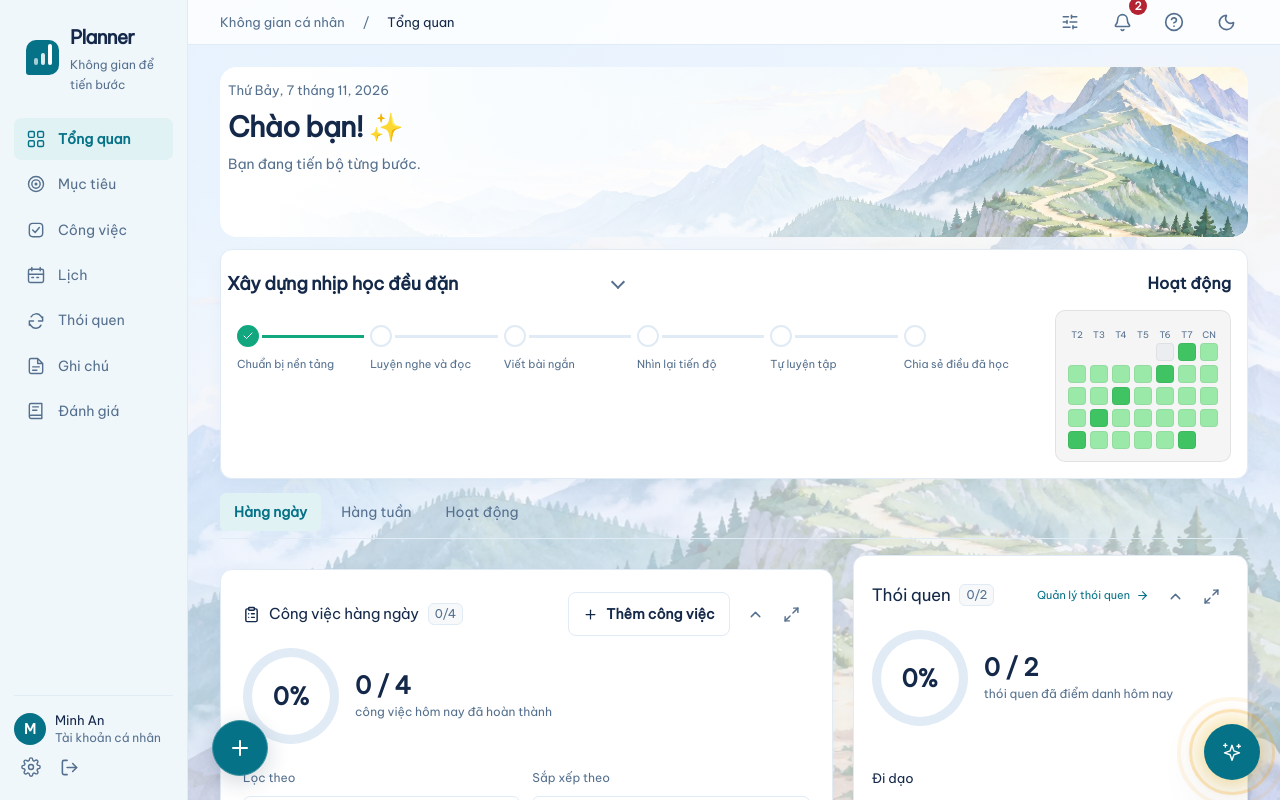
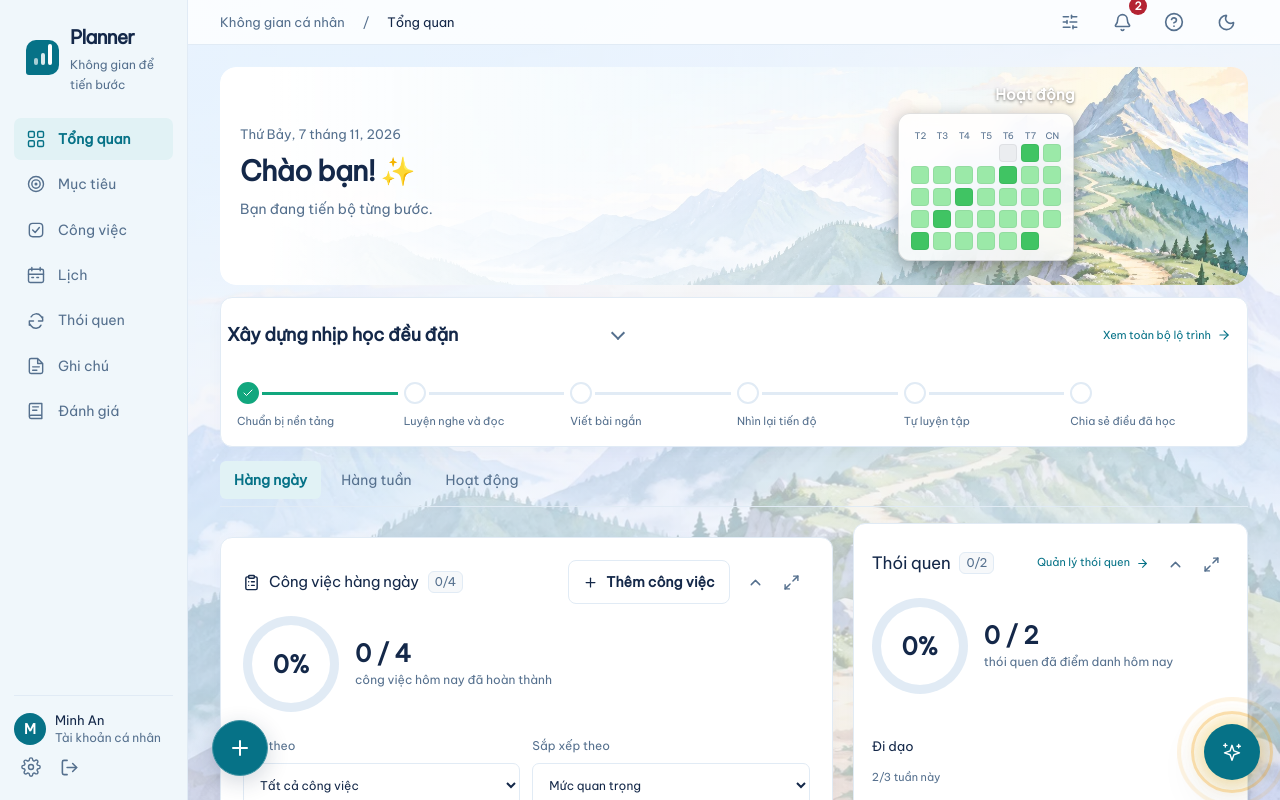
Before and after one commit to datphan3201/Notes, a Next.js app in the folder apps/web/: page /preview/workspace in a window 1280 px wide. Shown: the top 800 px of the page. Built offline with nearby package versions, Linux system fonts and the light colour scheme.

Commit message:
feat(dashboard): move activity widget into top header hero banner

```diff
--- a/apps/web/src/components/preview/dashboard.tsx
+++ b/apps/web/src/components/preview/dashboard.tsx
@@ -307,6 +307,15 @@ export function DashboardView({
                         )}
                     </p>
                 </div>
+
+                <div className="dashboard-header-activity">
+                    <div className="dashboard-header-activity-heading">
+                        <h4>{text("Activity", "Hoạt động")}</h4>
+                    </div>
+                    <div className="dashboard-header-activity-box">
+                        {miniActivityCalendar}
+                    </div>
+                </div>
             </PageHeaderFrame>
             <FloatingActions
                 label={text("Page actions", "Thao tác trang")}
@@ -323,11 +332,9 @@ export function DashboardView({
             </FloatingActions>
             <section
                 className="planning-panel dashboard-roadmap"
-                aria-label={text("Roadmap & Activity", "Lộ trình & Hoạt động")}
+                aria-label={text("Roadmap", "Lộ trình")}
             >
-                <div className="dashboard-roadmap-activity-layout">
-                    <div className="dashboard-roadmap-content">
-                        <div className="dashboard-roadmap-heading">
+                <div className="section-heading">
                     <label className="roadmap-title-picker">
                         <span className="sr-only">
                             {text("Choose a roadmap", "Chọn lộ trình")}
@@ -347,6 +354,15 @@ export function DashboardView({
                                 ))}
                         </select>
                     </label>
+                    <button
+                        className="section-link text-button"
+                        onClick={() =>
+                            db.navigate("goals", { goal: focusId || undefined })
+                        }
+                    >
+                        {text("View full roadmap", "Xem toàn bộ lộ trình")}
+                        <ArrowRight size={14} />
+                    </button>
                 </div>
 
                 {focus ? (
@@ -385,17 +401,6 @@ export function DashboardView({
                         )}
                     </p>
                 )}
-                    </div>
-
-                    <div className="dashboard-roadmap-activity-card">
-                        <div className="dashboard-roadmap-activity-heading">
-                            <h4>{text("Activity", "Hoạt động")}</h4>
-                        </div>
-                        <div className="dashboard-roadmap-activity-box">
-                            {miniActivityCalendar}
-                        </div>
-                    </div>
-                </div>
             </section>
             <nav
                 className="workspace-section-menu"
--- a/apps/web/src/styles/baseline/planning.css
+++ b/apps/web/src/styles/baseline/planning.css
@@ -138,7 +138,8 @@
 }
 .activity-panel,
 .dashboard-recent-panel,
-.dashboard-roadmap {
+.dashboard-roadmap,
+.preview-dashboard-header {
     --activity-empty: #ebedf0;
     --activity-level-1: #9be9a8;
     --activity-level-2: #40c463;
@@ -153,7 +154,8 @@
 }
 [data-theme='dark'] .activity-panel,
 [data-theme='dark'] .dashboard-recent-panel,
-[data-theme='dark'] .dashboard-roadmap {
+[data-theme='dark'] .dashboard-roadmap,
+[data-theme='dark'] .preview-dashboard-header {
     --activity-empty: #161b22;
     --activity-level-1: #0e4429;
     --activity-level-2: #006d32;
--- a/apps/web/src/styles/dashboard-preview.css
+++ b/apps/web/src/styles/dashboard-preview.css
@@ -2,8 +2,11 @@
     position: relative;
     isolation: isolate;
     min-height: 170px;
-    align-items: flex-start;
-    padding: 12px 8px 32px;
+    display: flex;
+    justify-content: space-between;
+    align-items: center;
+    gap: 20px;
+    padding: 16px 20px 24px;
     margin-bottom: 12px;
     border: 0;
     border-radius: 16px;
--- a/apps/web/src/styles/ui-system.css
+++ b/apps/web/src/styles/ui-system.css
@@ -213,6 +213,14 @@ textarea.ui-control { min-height: 112px; resize: vertical; }
 .dashboard-roadmap-activity-box { padding: 10px 12px; background: rgba(0, 0, 0, 0.22); border: 1px solid rgba(255, 255, 255, 0.08); border-radius: 10px; }
 [data-theme='light'] .dashboard-roadmap-activity-box { background: rgba(0, 0, 0, 0.04); border-color: rgba(0, 0, 0, 0.08); }
 .dashboard-roadmap-summary-split { display: flex; align-items: center; justify-content: space-between; width: 100%; gap: 16px; flex-wrap: wrap; }
+
+/* Dashboard Header Banner Activity */
+.dashboard-header-activity { flex: 0 0 auto; display: flex; flex-direction: column; gap: 6px; align-items: flex-end; z-index: 2; margin-right: clamp(16px, 12vw, 170px); }
+@media (max-width: 1024px) { .dashboard-header-activity { margin-right: 0; } }
+@media (max-width: 800px) { .dashboard-header-activity { align-items: flex-start; margin-right: 0; } }
+.dashboard-header-activity-heading h4 { margin: 0; font-size: 0.95rem; font-weight: 600; color: var(--text-heading, #fff); text-shadow: 0 1px 3px rgba(0, 0, 0, 0.5); }
+.dashboard-header-activity-box { padding: 8px 12px; background: rgba(15, 23, 42, 0.72); backdrop-filter: blur(10px); -webkit-backdrop-filter: blur(10px); border: 1px solid rgba(255, 255, 255, 0.12); border-radius: 12px; box-shadow: 0 4px 16px rgba(0, 0, 0, 0.3); }
+[data-theme='light'] .dashboard-header-activity-box { background: rgba(255, 255, 255, 0.82); border-color: rgba(0, 0, 0, 0.12); }
 .ui-dashboard-panel[data-expanded='true'] { position: fixed; inset: 12px; z-index: 130; margin: 0; overflow: auto; background: var(--surface); box-shadow: var(--shadow); }
 .ui-dashboard-panel[data-expanded='true'] .ui-dashboard-panel-heading { position: sticky; top: 0; z-index: 2; padding-bottom: 8px; background: var(--surface); }
 .dashboard-habits-panel .habit-checkin-days { display: flex; max-width: 100%; overflow-x: auto; margin-top: 8px; }
```
Lines whose indentation alone changed are shown as unchanged.
